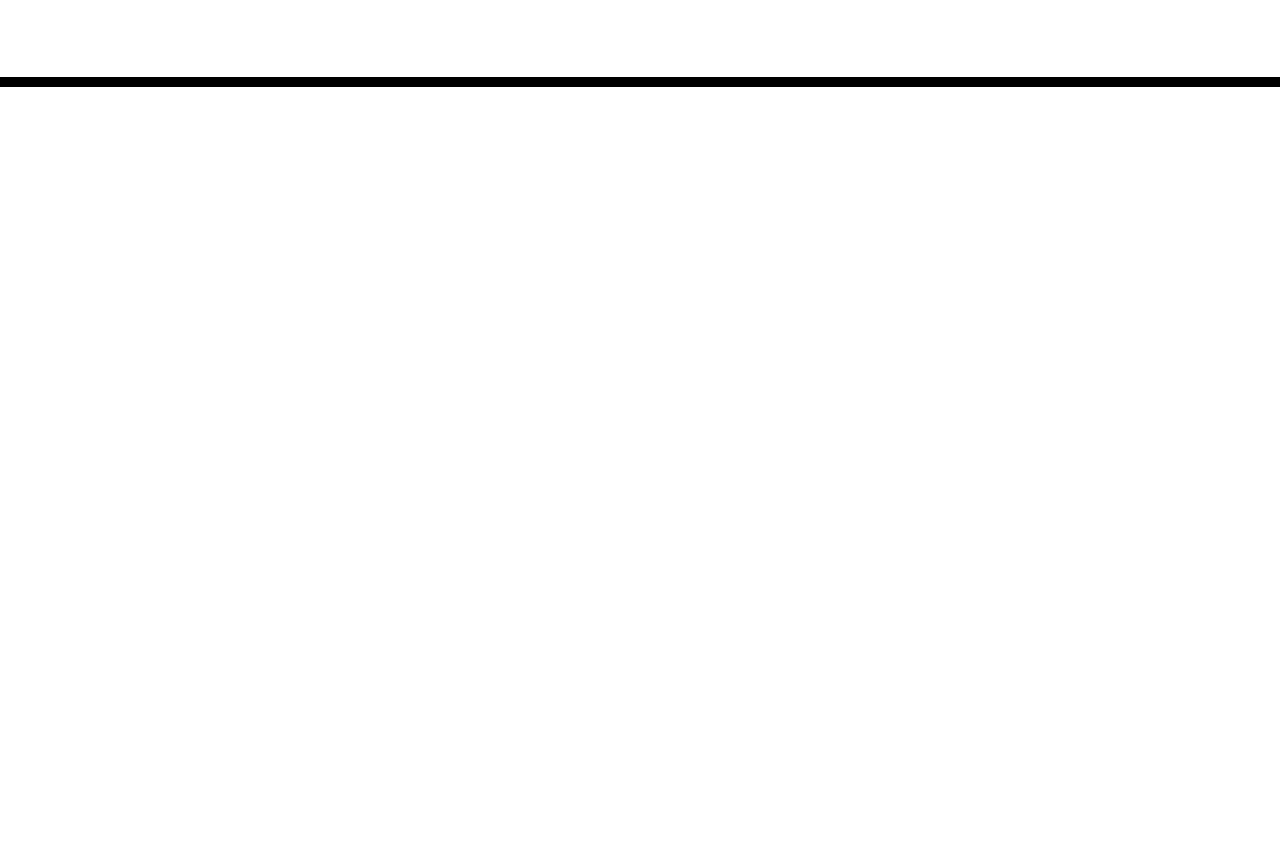
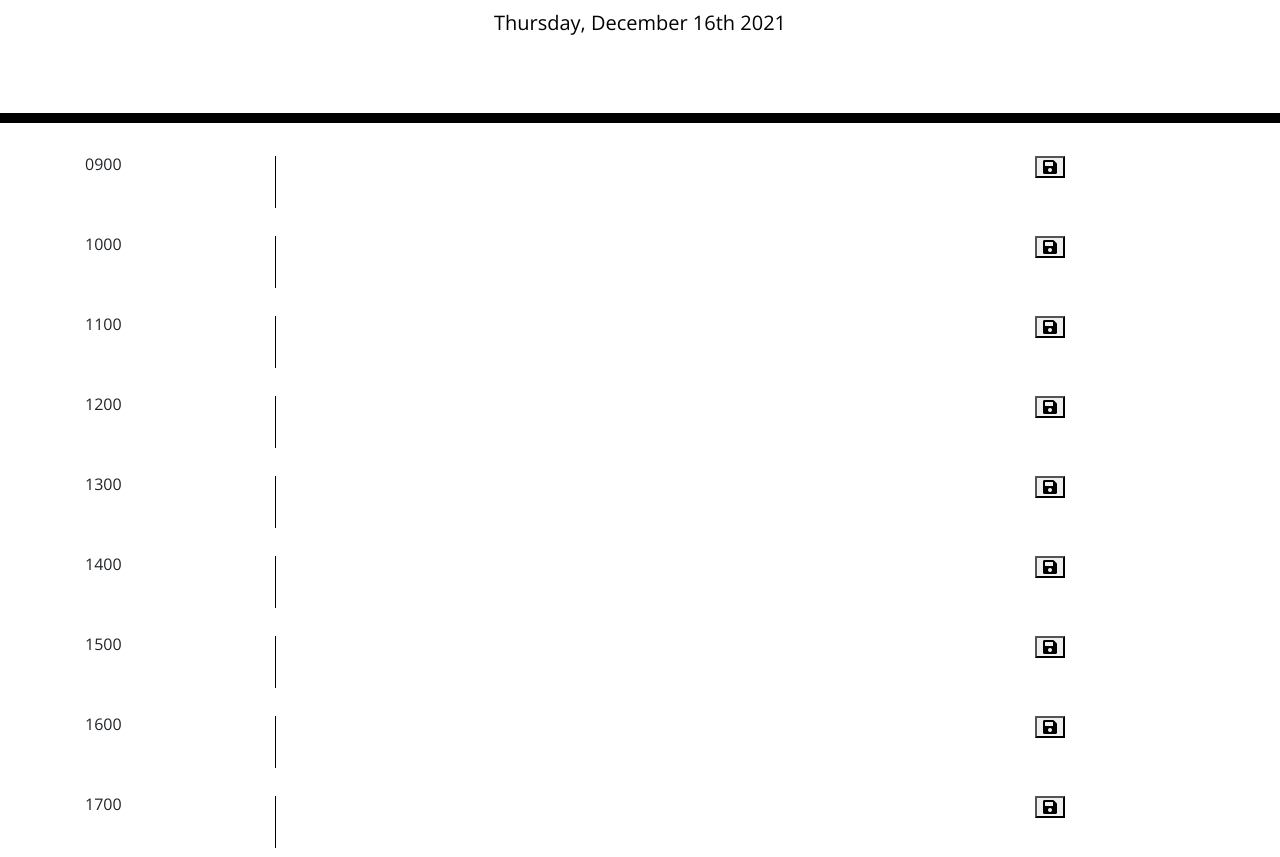
Before and after one commit to Logan-Bonnesen/05-work-day-scheduler, a plain HTML site: page index.html in a window 1280 px wide. Shown: the part 181-1038 px from the top of the page. Before the commit the page ends 800 px from the top, so only its background shows below. Drawn offline with nearby package versions, Linux system fonts and the light colour scheme.

Commit message:
updated html and js

```diff
--- a/index.html
+++ b/index.html
@@ -19,7 +19,7 @@
       rel="stylesheet"
     />
     <link rel="stylesheet" href="style.css" />
-    <title>Work Day SchedulerHTML</title>
+    <title>Work Day Scheduler</title>
   </head>
 
   <body>
@@ -30,9 +30,64 @@
     </header>
     <div class="container">
       <!-- Timeblocks go here -->
+      <div class="row" id="time-block9">
+        <div class="col-2">0900</div>
+        <div class="col-8"><textarea id="text-9"></textarea></div>
+        <div class="col-2"><button class="save" id="09"><i class="fa fa-save"></i></button></div>
+      </div>
+      <div class="row" id="time-block10" >
+        <div class="col-2">1000</div>
+        <div class="col-8"><textarea id="text-10"></textarea></div>
+        <div class="col-2"><button class="save" id="10"><i class="fa fa-save"></i></button></div>
+      </div>
+      <div class="row" id="time-block11">
+        <div class="col-2">1100</div>
+        <div class="col-8"><textarea id="text-11"></textarea></div>
+        <div class="col-2"><button class="save" id="11"><i class="fa fa-save"></i></button></div>
+      </div>
+      <div class="row" id="time-block12">
+        <div class="col-2">1200</div>
+        <div class="col-8"><textarea id="text-12"></textarea></div>
+        <div class="col-2"><button class="save" id="12"><i class="fa fa-save"></i></button></div>
+      </div>
+      <div class="row" id="time-block13">
+        <div class="col-2">1300</div>
+        <div class="col-8"><textarea id="text-13"></textarea></div>
+        <div class="col-2"><button class="save" id="13"><i class="fa fa-save"></i></button></div>
+      </div>
+      <div class="row" id="time-block14">
+        <div class="col-2">1400</div>
+        <div class="col-8"><textarea id="text-14"></textarea></div>
+        <div class="col-2"><button class="save" id="14"><i class="fa fa-save"></i></button></div>
+      </div>
+      <div class="row" id="time-block15">
+        <div class="col-2">1500</div>
+        <div class="col-8"><textarea id="text-15"></textarea></div>
+        <div class="col-2"><button class="save" id="15"><i class="fa fa-save"></i></button></div>
+      </div>
+      <div class="row" id="time-block16">
+        <div class="col-2">1600</div>
+        <div class="col-8"><textarea id="text-16"></textarea></div>
+        <div class="col-2"><button class="save" id="16"><i class="fa fa-save"></i></button></div>
+      </div>
+      <div class="row" id="time-block17">
+        <div class="col-2">1700</div>
+        <div class="col-8"><textarea id="text-17"></textarea></div>
+        <div class="col-2"><button class="save" id="17"><i class="fa fa-save"></i></button></div>
+      </div>
+
+
+
+
+
+
+
+
     </div>
+
 
     <script src="https://cdnjs.cloudflare.com/ajax/libs/jquery/3.2.1/jquery.min.js"></script>
     <script src="https://cdnjs.cloudflare.com/ajax/libs/moment.js/2.24.0/moment.min.js"></script>
+    <script src="script.js"></script>
   </body>
 </html>
--- a/script.js
+++ b/script.js
@@ -1,2 +1,3 @@
 
 var today = moment().format('dddd, MMMM Do YYYY');
+$("#currentDay").text(today);
```
